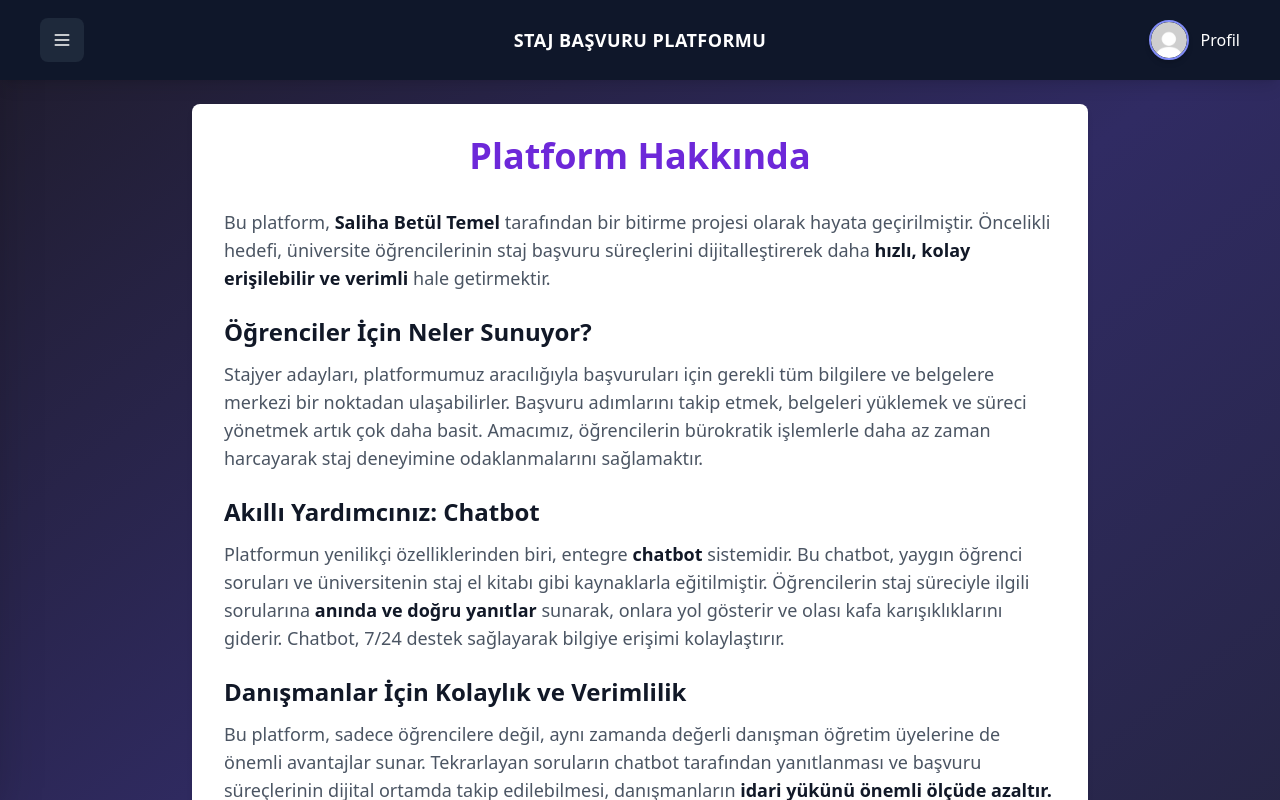
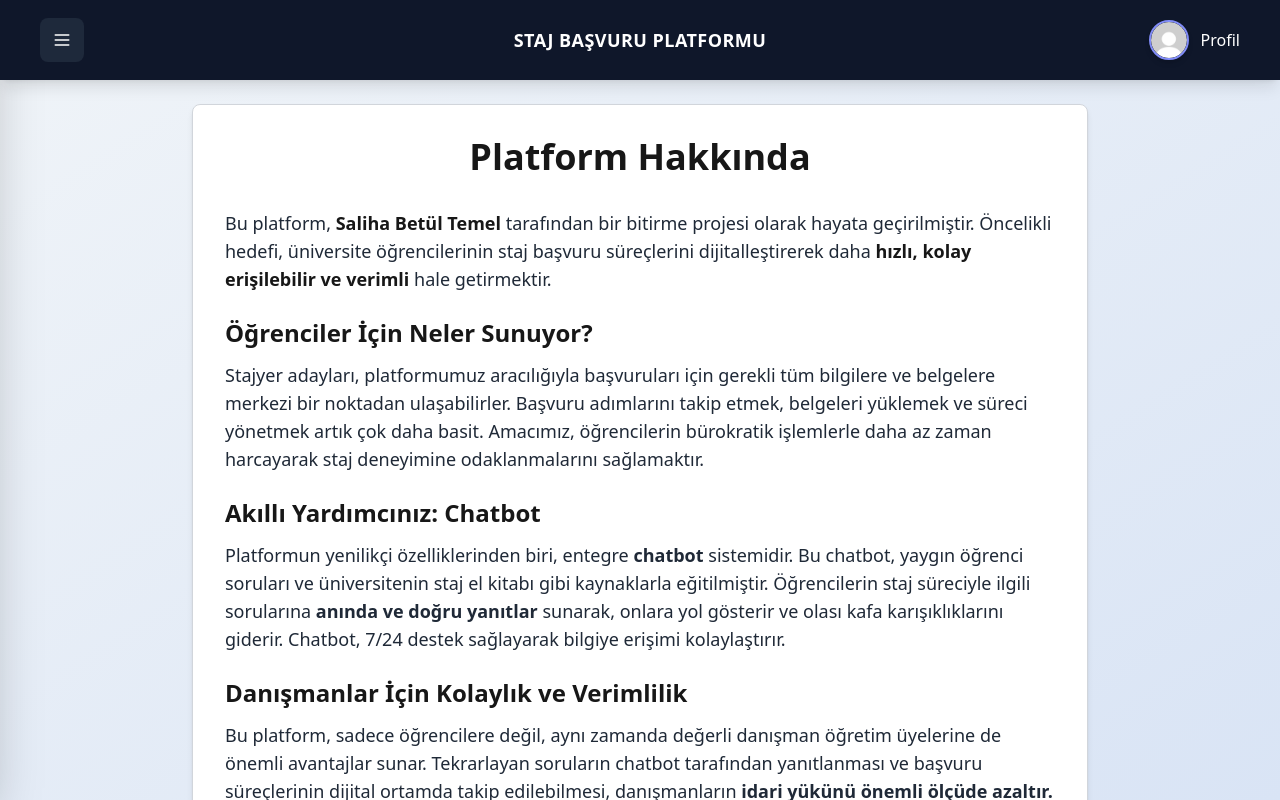
Before and after one commit to salihabetultemel/StajBasvuruPlatformu, a Next.js app: page /about in a window 1280 px wide. Built offline with nearby package versions, Linux system fonts and the light colour scheme; no server answers.

Commit message:
dark/light mode activated.

```diff
--- a/src/app/about/page.tsx
+++ b/src/app/about/page.tsx
@@ -1,95 +1,96 @@
-// app/about/page.tsx
-
 "use client";
 
 import { useState } from "react";
-import Navbar from "../../../components/navbar"; // Doğru yolu kontrol et
-import SidebarMenu from "../../../components/sidebarmenu"; // Doğru yolu kontrol et
+import Navbar from "../../../components/navbar";
+import SidebarMenu from "../../../components/sidebarmenu";
 
 export default function AboutPage() {
-  // Sidebar durumunu yönetmek için state
   const [isSidebarOpen, setIsSidebarOpen] = useState(false);
-
-  // Sidebar'ı açıp kapatan fonksiyon
-  const toggleSidebar = () => {
-    setIsSidebarOpen(!isSidebarOpen);
-  };
-
-  // Genel stil sınıfları (Tailwind)
-  const cardBg = "bg-white";
-  const accentColor = "text-violet-700";
-  const headingColor = "text-gray-900"; // Ana başlıklar için
-  const paragraphColor = "text-gray-600"; // Paragraf metinleri için
+  const toggleSidebar = () => setIsSidebarOpen(!isSidebarOpen);
 
   return (
-    // Ana kapsayıcı
-    <div className={`min-h-screen font-sans bg-gradient-to-br from-[#1f1c2c] via-[#302b63] to-[#24243e] text-gray-800`}>
-
-
-      {/* Sidebar: Her zaman render edilir, görünürlüğü `isOpen` ile kontrol edilir */}
+    <div className="min-h-screen font-sans bg-[var(--background)] text-[var(--foreground)] transition-colors duration-300 ease-in-out">
+      {/* Sidebar */}
       <SidebarMenu isOpen={isSidebarOpen} toggleSidebar={toggleSidebar} />
 
-      {/* Navbar: Sabitlenmiş ve z-index'i yüksek olmalı (Navbar component'inin kendisinde ayarlı) */}
-      <Navbar toggleSidebar={toggleSidebar} />
+      {/* Navbar */}
+      <div className="fixed top-0 left-0 w-full z-50 bg-[var(--card-bg)] bg-opacity-90 border-b border-[var(--border-color)]">
+        <Navbar toggleSidebar={toggleSidebar} />
+      </div>
 
-      {/* Sayfa İçeriği Alanı */}
-      {/* Navbar'ın yüksekliği (5rem = h-20) kadar padding-top UYGULANMALI */}
+      {/* Main Content */}
       <main
-        style={{ paddingTop: '5rem' }} // Güvenilir yöntem olarak inline style kullanıldı
-        className={`p-6 sm:p-10 transition-all duration-300 ease-in-out ${
-          isSidebarOpen ? 'md:ml-64' : '' // Sidebar açıkken içeriği sağa kaydır
-        }`}
+        style={{ paddingTop: "5rem" }}
+        className={`p-6 sm:p-10 ${isSidebarOpen ? "md:ml-64" : ""}`}
       >
-        {/* İçerik Kartı */}
-        <div className={`max-w-4xl mx-auto mt-6 p-8 rounded-lg shadow-md ${cardBg}`}>
-          {/* Sayfa Başlığı */}
-          <h1 className={`text-3xl sm:text-4xl font-bold mb-8 text-center ${accentColor}`}>
+        <div className="max-w-4xl mx-auto mt-6 p-8 rounded-lg shadow-md bg-[var(--card-bg)] text-[var(--card-text)] border border-[var(--border-color)] transition-all duration-300">
+          {/* Başlık */}
+          <h1 className="text-3xl sm:text-4xl font-bold mb-8 text-center text-[var(--foreground)]">
             Platform Hakkında
           </h1>
 
-          {/* İçerik Alanı */}
-          <div className="space-y-6 text-base sm:text-lg leading-relaxed"> {/* Okunabilirlik için satır aralığı */}
-
-            {/* Giriş Paragrafı */}
-            <p className={paragraphColor}>
-              Bu platform, <strong className={headingColor}>Saliha Betül Temel</strong> tarafından bir bitirme projesi olarak hayata geçirilmiştir. Öncelikli hedefi, üniversite öğrencilerinin staj başvuru süreçlerini dijitalleştirerek daha <strong className={headingColor}>hızlı, kolay erişilebilir ve verimli</strong> hale getirmektir.
+          {/* İçerik */}
+          <div className="space-y-6 text-base sm:text-lg leading-relaxed">
+            <p>
+              Bu platform,{" "}
+              <strong className="text-[var(--foreground)]">Saliha Betül Temel</strong>{" "}
+              tarafından bir bitirme projesi olarak hayata geçirilmiştir. Öncelikli hedefi,
+              üniversite öğrencilerinin staj başvuru süreçlerini dijitalleştirerek daha{" "}
+              <strong className="text-[var(--foreground)]">
+                hızlı, kolay erişilebilir ve verimli
+              </strong>{" "}
+              hale getirmektir.
             </p>
 
-            {/* Öğrencilere Yönelik Faydalar */}
-            <div>
-              <h2 className={`text-2xl font-semibold mt-6 mb-3 ${headingColor}`}>
+            {/* Öğrenci Faydaları */}
+            <section>
+              <h2 className="text-2xl font-semibold mt-6 mb-3 text-[var(--foreground)]">
                 Öğrenciler İçin Neler Sunuyor?
               </h2>
-              <p className={paragraphColor}>
-                Stajyer adayları, platformumuz aracılığıyla başvuruları için gerekli tüm bilgilere ve belgelere merkezi bir noktadan ulaşabilirler. Başvuru adımlarını takip etmek, belgeleri yüklemek ve süreci yönetmek artık çok daha basit. Amacımız, öğrencilerin bürokratik işlemlerle daha az zaman harcayarak staj deneyimine odaklanmalarını sağlamaktır.
+              <p>
+                Stajyer adayları, platformumuz aracılığıyla başvuruları için gerekli tüm bilgilere
+                ve belgelere merkezi bir noktadan ulaşabilirler. Başvuru adımlarını takip etmek,
+                belgeleri yüklemek ve süreci yönetmek artık çok daha basit. Amacımız, öğrencilerin
+                bürokratik işlemlerle daha az zaman harcayarak staj deneyimine odaklanmalarını
+                sağlamaktır.
               </p>
-            </div>
+            </section>
 
             {/* Chatbot Özelliği */}
-            <div>
-              <h2 className={`text-2xl font-semibold mt-6 mb-3 ${headingColor}`}>
+            <section>
+              <h2 className="text-2xl font-semibold mt-6 mb-3 text-[var(--foreground)]">
                 Akıllı Yardımcınız: Chatbot
               </h2>
-              <p className={paragraphColor}>
-                Platformun yenilikçi özelliklerinden biri, entegre <strong className={headingColor}>chatbot</strong> sistemidir. Bu chatbot, yaygın öğrenci soruları ve üniversitenin staj el kitabı gibi kaynaklarla eğitilmiştir. Öğrencilerin staj süreciyle ilgili sorularına <strong className={headingColor}>anında ve doğru yanıtlar</strong> sunarak, onlara yol gösterir ve olası kafa karışıklıklarını giderir. Chatbot, 7/24 destek sağlayarak bilgiye erişimi kolaylaştırır.
+              <p>
+                Platformun yenilikçi özelliklerinden biri, entegre <strong>chatbot</strong>{" "}
+                sistemidir. Bu chatbot, yaygın öğrenci soruları ve üniversitenin staj el kitabı gibi
+                kaynaklarla eğitilmiştir. Öğrencilerin staj süreciyle ilgili sorularına{" "}
+                <strong>anında ve doğru yanıtlar</strong> sunarak, onlara yol gösterir ve olası kafa
+                karışıklıklarını giderir. Chatbot, 7/24 destek sağlayarak bilgiye erişimi
+                kolaylaştırır.
               </p>
-            </div>
+            </section>
 
-            {/* Danışmanlara Yönelik Faydalar */}
-            <div>
-              <h2 className={`text-2xl font-semibold mt-6 mb-3 ${headingColor}`}>
+            {/* Danışmanlara Faydalar */}
+            <section>
+              <h2 className="text-2xl font-semibold mt-6 mb-3 text-[var(--foreground)]">
                 Danışmanlar İçin Kolaylık ve Verimlilik
               </h2>
-              <p className={paragraphColor}>
-                Bu platform, sadece öğrencilere değil, aynı zamanda değerli danışman öğretim üyelerine de önemli avantajlar sunar. Tekrarlayan soruların chatbot tarafından yanıtlanması ve başvuru süreçlerinin dijital ortamda takip edilebilmesi, danışmanların <strong className={headingColor}>idari yükünü önemli ölçüde azaltır.</strong> Bu sayede, öğretim üyeleri öğrencilere akademik ve kariyer odaklı rehberlik için daha fazla zaman ayırabilirler. Platform, genel süreç yönetimini iyileştirerek tüm paydaşlar için daha etkin bir staj deneyimi yaratmayı hedefler.
+              <p>
+                Bu platform, sadece öğrencilere değil, aynı zamanda değerli danışman öğretim
+                üyelerine de önemli avantajlar sunar. Tekrarlayan soruların chatbot tarafından
+                yanıtlanması ve başvuru süreçlerinin dijital ortamda takip edilebilmesi,
+                danışmanların{" "}
+                <strong>idari yükünü önemli ölçüde azaltır.</strong> Bu sayede, öğretim üyeleri
+                öğrencilere akademik ve kariyer odaklı rehberlik için daha fazla zaman
+                ayırabilirler.
               </p>
-            </div>
+            </section>
 
-             {/* Sonuç Mesajı */}
-             <p className={`mt-10 text-center font-medium ${paragraphColor}`}>
-                Staj başvurusu yolculuğunuzda size destek olmak ve süreci kolaylaştırmak için buradayız!
-             </p>
-
+            <p className="mt-10 text-center font-medium text-[var(--foreground)]">
+              Staj başvurusu yolculuğunuzda size destek olmak ve süreci kolaylaştırmak için
+              buradayız!
+            </p>
           </div>
         </div>
       </main>
--- a/src/app/globals.css
+++ b/src/app/globals.css
@@ -2,31 +2,37 @@
 @tailwind components;
 @tailwind utilities;
 
+/* Açık mod (default) */
 :root {
-  --background: #ffffff;
+  --background: linear-gradient(to bottom right, #f0f4f8, #d9e4f5);
   --foreground: #171717;
+
+  --card-bg: #ffffff;
+  --card-text: #1f2937;
+  --border-color: #d1d5db;
 }
 
-@media (prefers-color-scheme: dark) {
-  :root {
-    --background: #0a0a0a;
-    --foreground: #ededed;
-  }
+/* Karanlık mod */
+.dark {
+  --background: linear-gradient(to bottom right, #1f1c2c, #302b63, #24243e);
+  --foreground: #ededed;
+
+  --card-bg: #1e293b;
+  --card-text: #ffffff;
+  --border-color: #334155;
 }
 
 html,
 body {
+  background: var(--background);
   color: var(--foreground);
-  background: var(--background);
   font-family: Arial, Helvetica, sans-serif;
 
   height: 100%;
   overflow-x: hidden;
   scroll-behavior: smooth;
-  background-color: #0f172a;
-  /* daha koyu base bg */
 
-
+  transition: background 0.3s ease, color 0.3s ease;
 }
 
 /* Scrollbar özelleştirmesi */
@@ -41,11 +47,9 @@ body {
 
 ::-webkit-scrollbar-thumb {
   background: #4b5563;
-  /* gri tonu */
   border-radius: 10px;
 }
 
 ::-webkit-scrollbar-thumb:hover {
   background: #6b7280;
-  /* daha açık gri */
 }
--- a/src/app/profile/page.tsx
+++ b/src/app/profile/page.tsx
@@ -2,9 +2,8 @@
 
 import { useEffect, useState } from "react";
 import Image from "next/image";
-import Navbar from "../../../components/navbar"; // ✅ Eklendi
-import SidebarMenu from "../../../components/sidebarmenu"; // ✅ Eklendi
-
+import Navbar from "../../../components/navbar";
+import SidebarMenu from "../../../components/sidebarmenu";
 
 type UserProfile = {
   username: string;
@@ -22,10 +21,9 @@ export default function ProfilePage() {
   const [bolum, setBolum] = useState("");
   const [sinif, setSinif] = useState("");
   const [progress, setProgress] = useState(0);
+  const [isSidebarOpen, setIsSidebarOpen] = useState(false);
 
-  const [isSidebarOpen, setIsSidebarOpen] = useState(false);
   const toggleSidebar = () => setIsSidebarOpen((prev) => !prev);
-
 
   useEffect(() => {
     fetch("/api/user")
@@ -65,7 +63,7 @@ export default function ProfilePage() {
     }
   };
 
-  if (!user) return <div className="text-center p-10 text-white">Yükleniyor...</div>;
+  if (!user) return <div className="text-center p-10 text-[var(--foreground)]">Yükleniyor...</div>;
 
   const profilePicture = user.profilResmi || "/defaultprofilepicture.jpg";
 
@@ -74,16 +72,15 @@ export default function ProfilePage() {
       <Navbar toggleSidebar={toggleSidebar} />
       <SidebarMenu isOpen={isSidebarOpen} toggleSidebar={toggleSidebar} />
 
-    <div className="min-h-screen bg-gradient-to-br from-[#1f1c2c] via-[#302b63] to-[#24243e] pt-24 px-4">
-
-      <div className="max-w-3xl mx-auto p-6 bg-white rounded-2xl shadow-xl text-black space-y-8">
+      <div className="min-h-screen bg-[var(--background)] pt-24 px-4 text-[var(--foreground)] transition-colors duration-300">
+        <div className="max-w-3xl mx-auto p-6 bg-[var(--card-bg)] text-[var(--card-text)] rounded-2xl shadow-xl border border-[var(--border-color)] space-y-8">
           <div className="text-center">
             <h1 className="text-3xl font-bold mb-2">Profil Bilgilerim</h1>
-          <p className="text-sm text-gray-500">Aşağıdaki bilgileri güncelleyebilirsiniz.</p>
+            <p className="text-sm text-[var(--foreground)] opacity-70">Aşağıdaki bilgileri güncelleyebilirsiniz.</p>
           </div>
 
           <div className="flex flex-col items-center gap-4">
-          <div className="w-28 h-28 relative rounded-full overflow-hidden border-4 border-blue-200 shadow-md">
+            <div className="w-28 h-28 relative rounded-full overflow-hidden border-4 border-purple-300 shadow-md">
               <Image
                 src={profilePicture}
                 alt="Profil"
@@ -120,7 +117,7 @@ export default function ProfilePage() {
             >
               <label
                 htmlFor="profile"
-              className="cursor-pointer bg-gray-100 px-4 py-2 rounded border text-sm hover:bg-gray-200"
+                className="cursor-pointer bg-[var(--background)] px-4 py-2 rounded border border-[var(--border-color)] text-sm hover:bg-opacity-90"
               >
                 Dosya Seç
                 <input type="file" name="profile" id="profile" accept="image/*" className="hidden" />
@@ -142,7 +139,7 @@ export default function ProfilePage() {
                 type="text"
                 value={user.username}
                 disabled
-              className="w-full p-2 border border-gray-300 rounded-lg bg-gray-100"
+                className="w-full p-2 border border-[var(--border-color)] bg-[var(--background)] rounded-lg"
               />
             </div>
             <div>
@@ -151,7 +148,7 @@ export default function ProfilePage() {
                 type="email"
                 value={user.email}
                 disabled
-              className="w-full p-2 border border-gray-300 rounded-lg bg-gray-100"
+                className="w-full p-2 border border-[var(--border-color)] bg-[var(--background)] rounded-lg"
               />
             </div>
             <div>
@@ -160,7 +157,7 @@ export default function ProfilePage() {
                 type="text"
                 value={user.ogrenciNo}
                 disabled
-              className="w-full p-2 border border-gray-300 rounded-lg bg-gray-100"
+                className="w-full p-2 border border-[var(--border-color)] bg-[var(--background)] rounded-lg"
               />
             </div>
             <div>
@@ -169,7 +166,7 @@ export default function ProfilePage() {
                 type="text"
                 value={tcKimlik}
                 onChange={(e) => setTcKimlik(e.target.value)}
-              className="w-full p-2 border border-gray-300 rounded-lg"
+                className="w-full p-2 border border-[var(--border-color)] bg-[var(--card-bg)] text-[var(--card-text)] rounded-lg"
               />
             </div>
             <div>
@@ -178,7 +175,7 @@ export default function ProfilePage() {
                 type="text"
                 value={bolum}
                 onChange={(e) => setBolum(e.target.value)}
-              className="w-full p-2 border border-gray-300 rounded-lg"
+                className="w-full p-2 border border-[var(--border-color)] bg-[var(--card-bg)] text-[var(--card-text)] rounded-lg"
               />
             </div>
             <div>
@@ -187,7 +184,7 @@ export default function ProfilePage() {
                 type="text"
                 value={sinif}
                 onChange={(e) => setSinif(e.target.value)}
-              className="w-full p-2 border border-gray-300 rounded-lg"
+                className="w-full p-2 border border-[var(--border-color)] bg-[var(--card-bg)] text-[var(--card-text)] rounded-lg"
               />
             </div>
           </div>
@@ -203,11 +200,11 @@ export default function ProfilePage() {
 
           <div className="w-full mt-6">
             <div className="flex justify-between items-center mb-1 px-1">
-            <span className="text-sm font-medium text-gray-700">Tamamlanma Durumu</span>
-            <span className="text-sm font-medium text-gray-700">{progress}%</span>
+              <span className="text-sm font-medium">Tamamlanma Durumu</span>
+              <span className="text-sm font-medium">{progress}%</span>
             </div>
 
-          <div className="w-full bg-gray-200 rounded-full h-4 overflow-hidden">
+            <div className="w-full bg-gray-300 dark:bg-gray-700 rounded-full h-4 overflow-hidden">
               <div
                 className={`h-full transition-all duration-500 ease-in-out rounded-full`}
                 style={{
```
Also changed, not shown: src/app/document/page.tsx (+8 -9 lines), src/app/feedback/page.tsx (+23 -42 lines), src/app/home/page.tsx (+9 -13 lines), src/app/layout.tsx (+7 -11 lines), tailwind.config.ts (+7 -2 lines). Lines whose indentation alone changed are shown as unchanged.
